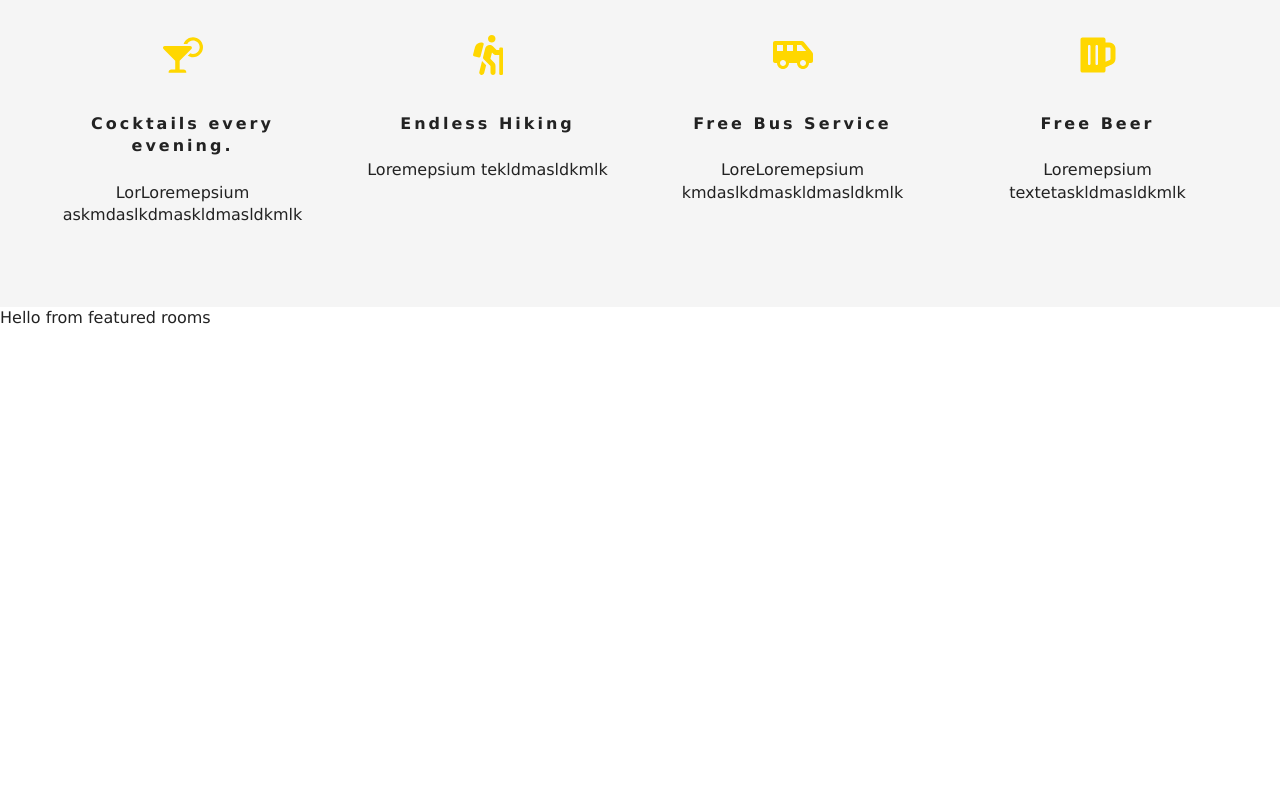
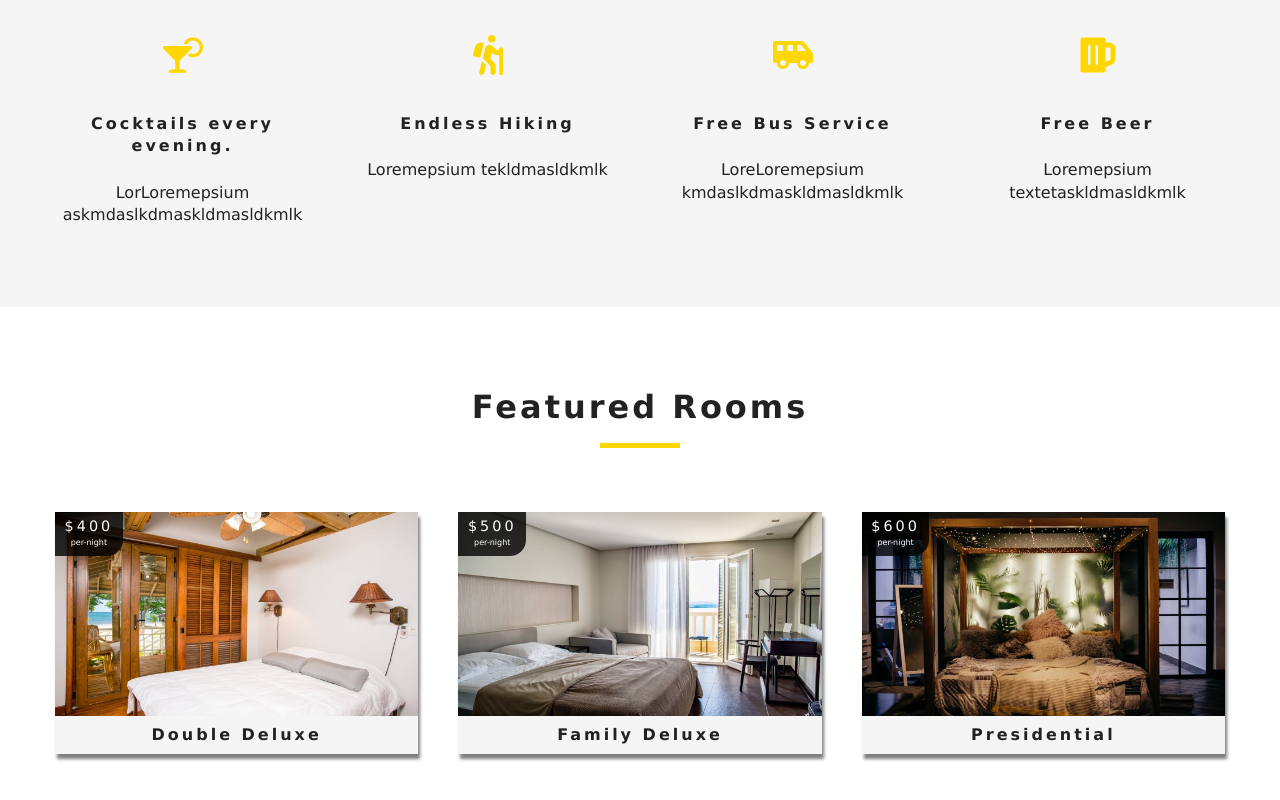
Before and after one commit to anurag-gharat/SilverSand, a React (Create React App) app: page / in a window 1280 px wide. Shown: the part 972-1772 px from the top of the page. Before the commit the page ends 1301 px from the top, so only its background shows below. Built offline with nearby package versions, Linux system fonts and the light colour scheme.

Commit message:
"Rooms featured"

```diff
--- a/src/components/FeaturedRooms.js
+++ b/src/components/FeaturedRooms.js
@@ -1,17 +1,34 @@
 import React, { Component } from 'react'
 import {RoomContext} from '../context'
+import Loading from './Loading'
+import Room from './Room'
+import Title from './Title'
+
 export default class FeaturedRooms extends Component {
 
     static contextType = RoomContext;
 
+
+
     render() {
-        const value = this.context
-        console.log(value);
+
+
+        let {loading,featuredRooms:rooms} = this.context
+
+        rooms=rooms.map(room=>{
+            return <Room key={room.id} room={room} />
+        })
+        console.log(rooms);
 
         return (
-            <div>
-                Hello from featured rooms
-            </div>
+                <section className="featured-rooms">
+                <Title title="Featured Rooms"/>
+                <div className="featured-rooms-center">
+                    {loading ? <Loading />: rooms}
+                </div>
+
+                </section>
+
         )
     }
 }
--- /dev/null
+++ b/src/components/Loading.js
@@ -0,0 +1,10 @@
+import React from 'react'
+import LoadingGif from '../images/gif/loading-arrow.gif'
+export default function Loading() {
+    return (
+        <div className="loading">
+            <h4>Rooms loading have patience bhenchod</h4>
+            <img src={LoadingGif} alt="Loading"></img>
+        </div>
+    )
+}
--- /dev/null
+++ b/src/components/Room.js
@@ -0,0 +1,30 @@
+import React from 'react'
+import {Link} from 'react-router-dom'
+import PropTypes from 'prop-types'
+
+export default function Room({room}){
+    const {name,slug,price,images}=room
+    return (
+
+        <article className="room">
+            <div className="img-container">
+                <img src={images[0]} alt="altername image"></img>
+                <div className="price-top">
+                    <h6>${price}</h6>
+                    <p>per-night</p>
+                </div>
+                <Link to={`/rooms/${slug}`} className="btn-primary room-link" >Know More!</Link>
+                <p className="room-info">{name}</p>
+            </div>
+        </article>
+    )
+}
+
+Room.propTypes={
+    room:PropTypes.shape({
+        name:PropTypes.string.isRequired,
+        slug:PropTypes.string.isRequired,
+        images:PropTypes.arrayOf(PropTypes.string).isRequired,
+        price:PropTypes.number.isRequired
+    })
+}
--- a/src/context.js
+++ b/src/context.js
@@ -13,8 +13,13 @@
     //getdata
     componentDidMount(){
         let rooms=this.formatData(items)
-        console.log(rooms);
-
+        let featuredRooms = rooms.filter(room=>room.featured===true)
+        this.setState({
+            rooms,
+            sortedRooms:rooms,
+            featuredRooms,
+            loading:false
+        })
 
     }
     formatData=(items)=>
@@ -27,10 +32,15 @@
         })
         return tempItems;
     }
+    getRoom=(slug)=>{
+        let tempRooms=[...this.state.rooms]
+        const room= tempRooms.find(room=>room.slug===slug);
+        return room;
+    }
 
     render() {
         return (
-            <RoomContext.Provider value={"hello"}>
+            <RoomContext.Provider value={{...this.state,getRoom:this.getRoom}}>
                 {this.props.children}
             </RoomContext.Provider>
         )
```
Also changed, not shown: src/data.js (line endings or trailing spaces).
